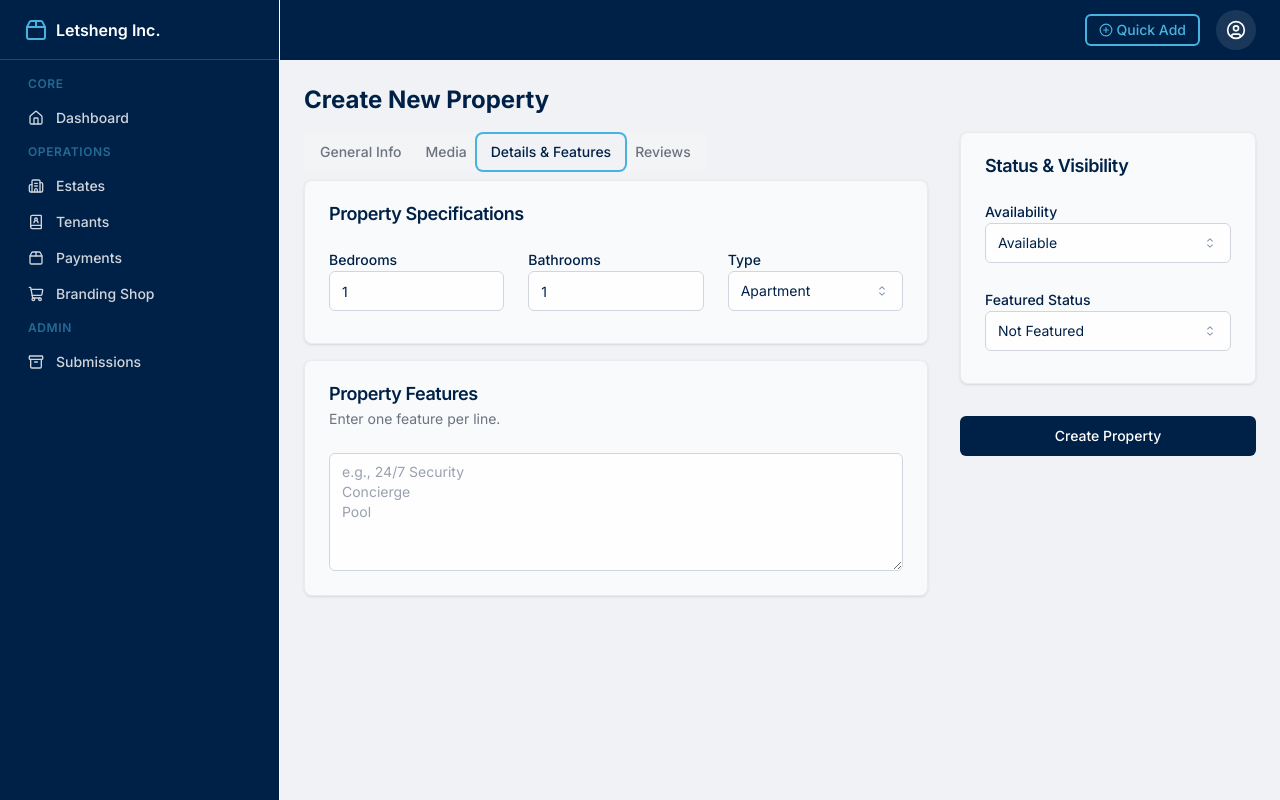
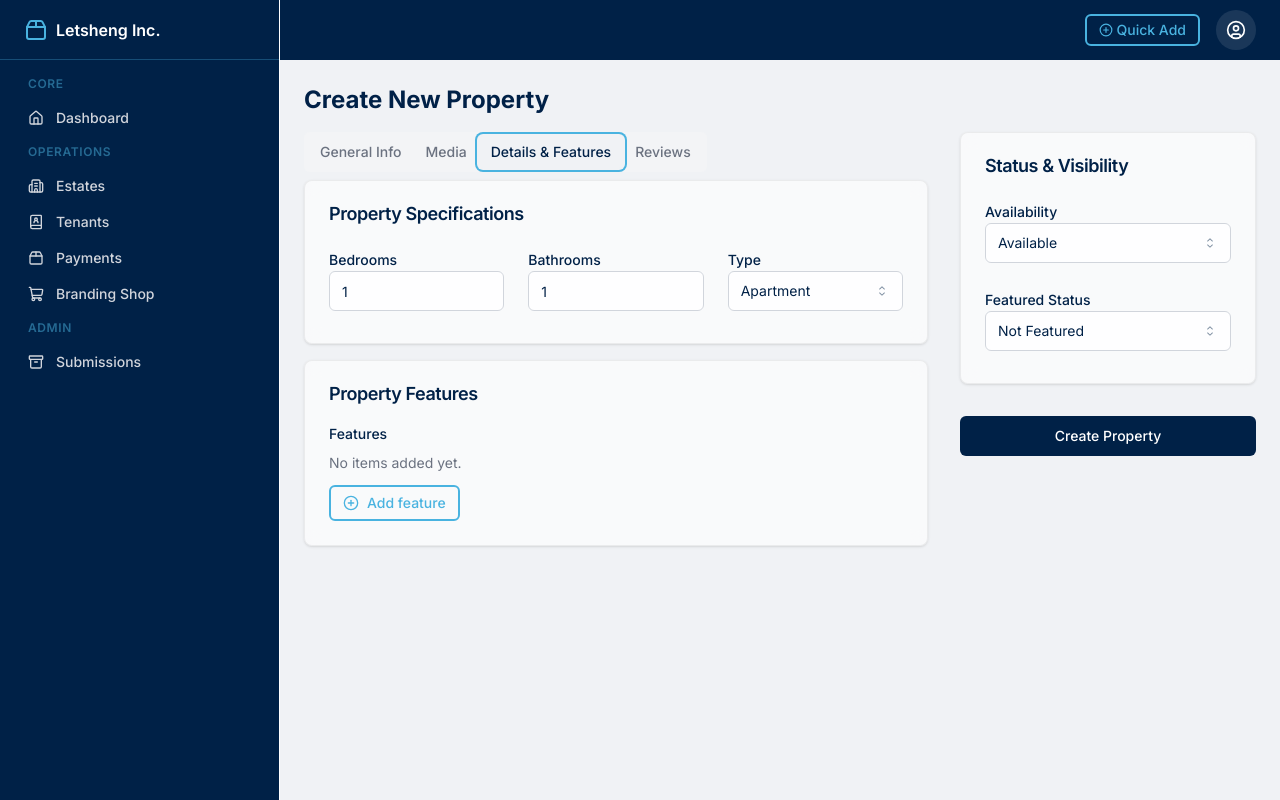
Before and after one commit to malalang/Letsheng-Holdings, a Next.js app in the folder apps/admin/: page /dashboard/properties/new in a window 1280 px wide. Both pictures are taken after a click on the tab "Details & Features". Built offline with nearby package versions, Linux system fonts and the light colour scheme.

Commit message:
fix(admin): add reusable array inputs

```diff
--- a/apps/admin/app/dashboard/properties/property-form.tsx
+++ b/apps/admin/app/dashboard/properties/property-form.tsx
@@ -6,6 +6,7 @@ import { Loader2, PlusCircle, Trash2 } from "lucide-react";
 import { useRouter } from "next/navigation";
 import { useState } from "react";
 import { useFieldArray, useForm } from "react-hook-form";
+import { ArrayInput } from "@/components/admin/ArrayInput";
 import { Button } from "@/components/ui/button";
 import {
   Card,
@@ -461,32 +462,14 @@ export default function PropertyForm({ property }: PropertyFormProps) {
               <Card>
                 <CardHeader>
                   <CardTitle>Property Features</CardTitle>
-                  <CardDescription>Enter one feature per line.</CardDescription>
                 </CardHeader>
                 <CardContent>
-                  <FormField
+                  <ArrayInput
                     control={form.control}
                     name="features"
-                    render={({ field }) => (
-                      <FormItem>
-                        <FormControl>
-                          <Textarea
-                            placeholder={"e.g., 24/7 Security\nConcierge\nPool"}
-                            rows={5}
-                            {...field}
-                            onChange={(e) =>
-                              field.onChange(e.target.value.split("\n"))
-                            }
-                            value={
-                              Array.isArray(field.value)
-                                ? field.value.join("\n")
-                                : ""
-                            }
-                          />
-                        </FormControl>
-                        <FormMessage />
-                      </FormItem>
-                    )}
+                    label="Features"
+                    addLabel="Add feature"
+                    placeholder="Add a property feature"
                   />
                 </CardContent>
               </Card>
--- /dev/null
+++ b/apps/admin/components/admin/ArrayInput.tsx
@@ -0,0 +1,97 @@
+"use client";
+
+import { PlusCircle, Trash2 } from "lucide-react";
+import { useFieldArray } from "react-hook-form";
+import { Button } from "@/components/ui/button";
+import {
+  FormControl,
+  FormField,
+  FormItem,
+  FormLabel,
+  FormMessage,
+} from "@/components/ui/form";
+import { Input } from "@/components/ui/input";
+import { cn } from "@/lib/utils";
+
+interface ArrayInputProps {
+  control: any;
+  name: string;
+  label: string;
+  addLabel?: string;
+  placeholder?: string;
+  emptyLabel?: string;
+  className?: string;
+}
+
+export function ArrayInput({
+  control,
+  name,
+  label,
+  addLabel = "Add item",
+  placeholder,
+  emptyLabel = "No items added yet.",
+  className,
+}: ArrayInputProps) {
+  const { fields, append, remove } = useFieldArray({
+    control,
+    name,
+  });
+
+  return (
+    <div className={cn("space-y-3", className)}>
+      <div className="text-sm font-medium leading-none">{label}</div>
+      <div className="space-y-3">
+        {fields.map((item, index) => (
+          <FormField
+            key={item.id}
+            control={control}
+            name={`${name}.${index}`}
+            render={({ field }) => (
+              <FormItem>
+                <FormLabel className="sr-only">
+                  {label} {index + 1}
+                </FormLabel>
+                <div className="flex items-start gap-2">
+                  <div className="flex-1 space-y-2">
+                    <FormControl>
+                      <Input
+                        {...field}
+                        placeholder={placeholder}
+                        value={
+                          typeof field.value === "string" ? field.value : ""
+                        }
+                      />
+                    </FormControl>
+                    <FormMessage />
+                  </div>
+                  <Button
+                    type="button"
+                    variant="ghost"
+                    size="icon"
+                    className="shrink-0 text-muted-foreground hover:text-destructive"
+                    aria-label={`Remove ${label.toLowerCase()} ${index + 1}`}
+                    onClick={() => remove(index)}
+                  >
+                    <Trash2 className="h-4 w-4" />
+                  </Button>
+                </div>
+              </FormItem>
+            )}
+          />
+        ))}
+      </div>
+      {fields.length === 0 && (
+        <p className="text-sm text-muted-foreground">{emptyLabel}</p>
+      )}
+      <Button
+        type="button"
+        variant="outline"
+        size="sm"
+        onClick={() => append("")}
+      >
+        <PlusCircle className="mr-2 h-4 w-4" />
+        {addLabel}
+      </Button>
+    </div>
+  );
+}
```
